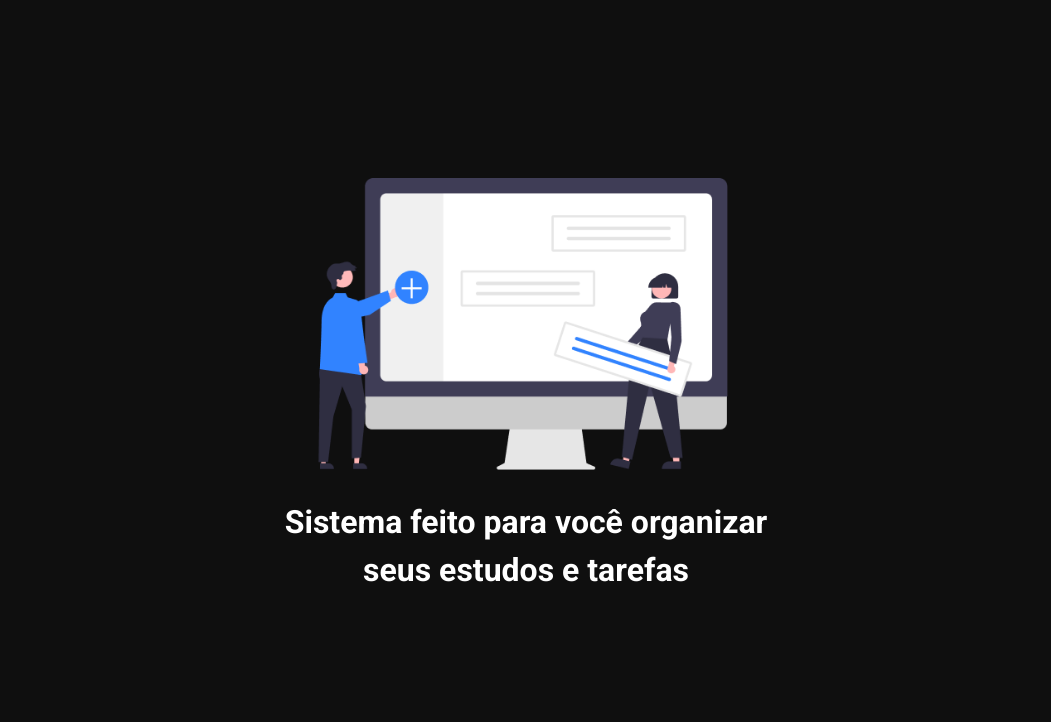
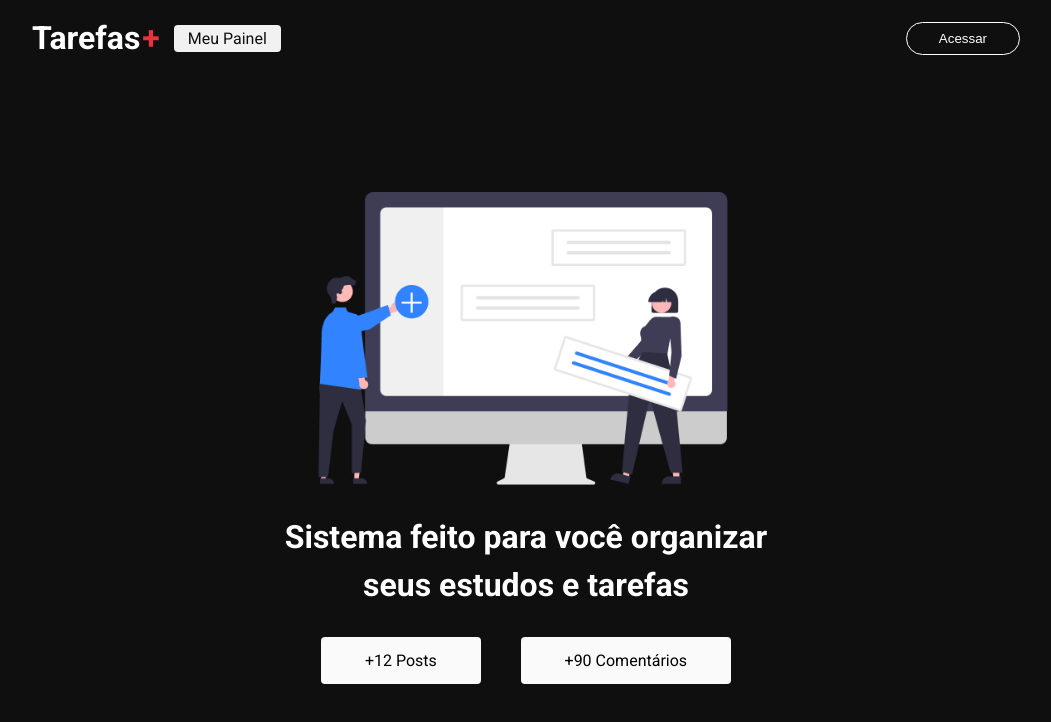
Before and after one commit to leandrogarcia/task-board, a Next.js app in the folder tarefas/: page / in a window 1280 px wide. Shown: the top 722 px of the page, without its empty margins (114-1165 px from the left). Built offline with nearby package versions, Linux system fonts and the light colour scheme.

Commit message:
feat: create header component

```diff
--- /dev/null
+++ b/tarefas/src/components/header/index.tsx
@@ -0,0 +1,24 @@
+import styles from './styles.module.css';
+import Link from 'next/link';
+
+export function Header(){
+    return(
+        <header className={styles.header}>
+            <section className={styles.content}>
+                <nav className={styles.nav}>
+                    <Link href="/">
+                        <h1 className={styles.logo}>
+                            Tarefas<span>+</span>
+                        </h1>
+                    </Link>
+                    <Link href='/dashboard' className={styles.link}>
+                        Meu Painel
+                    </Link>
+                </nav>
+                <button className={styles.loginButton}>
+                    Acessar
+                </button>
+            </section>
+        </header>
+    );
+}
--- /dev/null
+++ b/tarefas/src/components/header/styles.module.css
@@ -0,0 +1,61 @@
+.header {
+    width: 100%;
+    height: 76px;
+    background-color: #0f0f0f;
+    display: flex;
+    align-items: center;
+    justify-content: center;
+}
+
+.content {
+    padding: 0 18px;
+    width: 100%;
+    max-width: 1024px;
+    display: flex;
+    align-items: center;
+    justify-content: space-between;
+}
+
+.content a {
+    text-decoration: none;
+}
+
+.nav {
+    display: flex;
+    align-items: center;
+}
+
+.link {
+    background-color: #f1f1f1;
+    color: #0f0f0f;
+    padding: 4px 14px;
+    border-radius: 4px;
+    margin: 0 14px;
+}
+
+.logo {
+    color: #fff;
+    font-size: 32px;
+}
+
+.logo span {
+    color: #ea3140;
+    padding-left: 2px;
+}
+
+.loginButton {
+    background-color: transparent;
+    padding: 8px 32px;
+    border-radius: 24px;
+    color: #fff;
+    border: 1.5px solid #fff;
+    cursor: pointer;
+    transition: all 0.4s;
+}
+
+.loginButton:hover {
+    transform: scale(1.08);
+    background-color: #fff;
+    color: #0f0f0f;
+    font-weight: bold;
+}
--- a/tarefas/src/pages/_app.tsx
+++ b/tarefas/src/pages/_app.tsx
@@ -1,6 +1,12 @@
+import { Header } from "@/components/header";
 import "@/styles/globals.css";
 import type { AppProps } from "next/app";
 
 export default function App({ Component, pageProps }: AppProps) {
-  return <Component {...pageProps} />;
+  return (
+    <>
+      <Header />
+      <Component {...pageProps} />
+    </>
+  );
 }
--- a/tarefas/src/pages/index.tsx
+++ b/tarefas/src/pages/index.tsx
@@ -23,6 +23,14 @@
                     Sistema feito para você organizar<br />
                     seus estudos e tarefas
                 </h1>
+                <div className={styles.infoContent}>
+                    <section className={styles.box}>
+                        <span>+12 Posts</span>
+                    </section>
+                    <section className={styles.box}>
+                        <span>+90 Comentários</span>
+                    </section>
+                </div>
             </main>
         </>
     );
--- a/tarefas/src/styles/home.module.css
+++ b/tarefas/src/styles/home.module.css
@@ -1,7 +1,7 @@
 .container {
   background-color: #0f0f0f;
   width: 100%;
-  height: 100vh;
+  height: calc(100vh - 76px);
   display: flex;
   justify-content: center;
   align-items: center;
@@ -28,3 +28,41 @@
   margin: 28px;
   line-height: 150%;
 }
+
+.infoContent {
+  display: flex;
+  align-items: center;
+  justify-content: space-around;
+  width: 450px;
+}
+
+.box {
+  background-color: #fafafa;
+  padding: 14px 44px;
+  border-radius: 4px;
+  transition: transform 0.4s;
+}
+
+.box:hover {
+  transform: scale(1.08);
+}
+
+@media screen and (max-width: 580px) {
+  .hero {
+    max-width: 80%;
+  }
+
+  .title {
+    font-size: 24px;
+  }
+
+  .infoContent {
+    flex-direction: column;
+  }
+
+  .box {
+    width: 80%;
+    margin-bottom: 14px;
+    text-align: center;
+  }
+}
```
